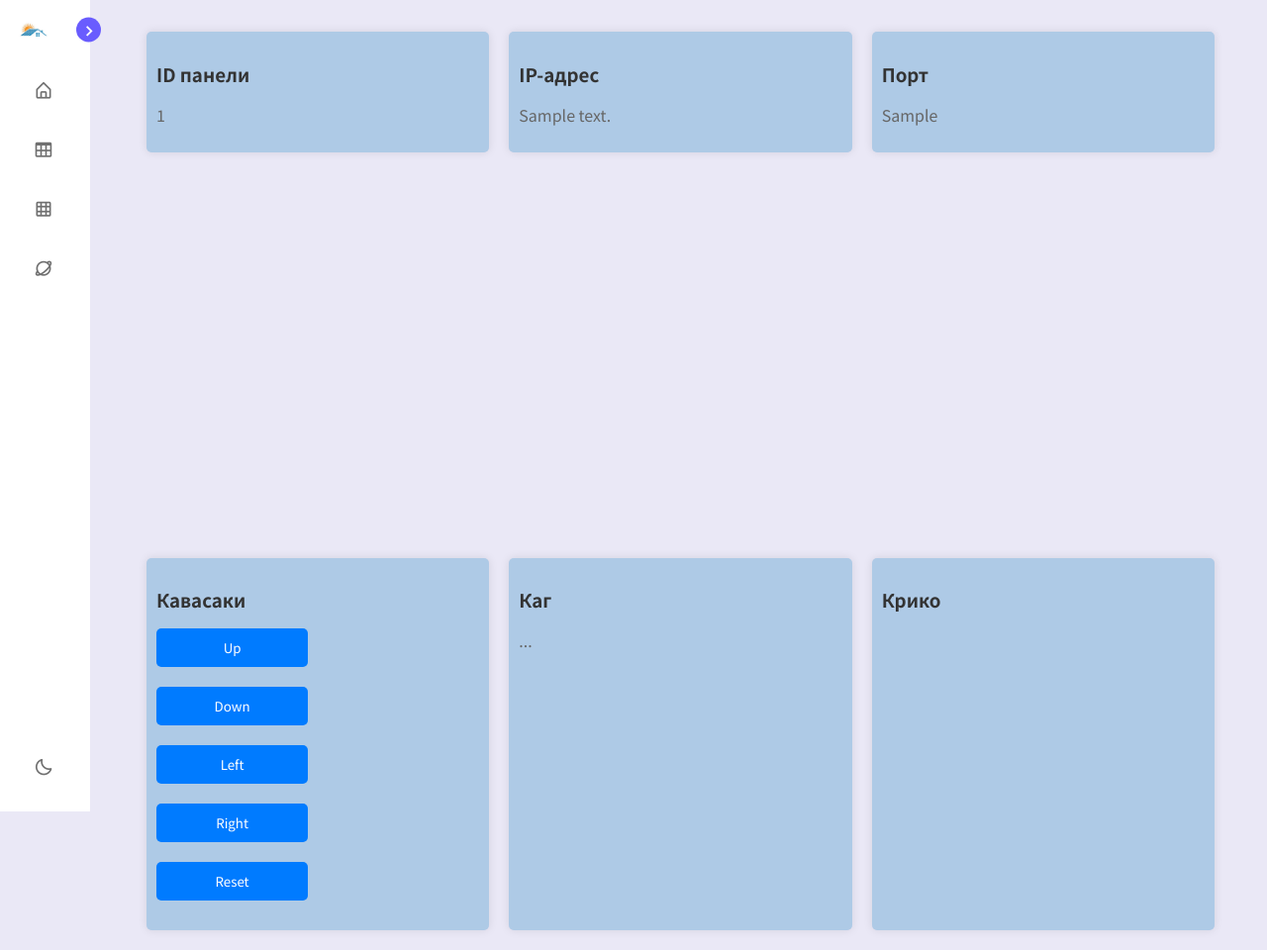
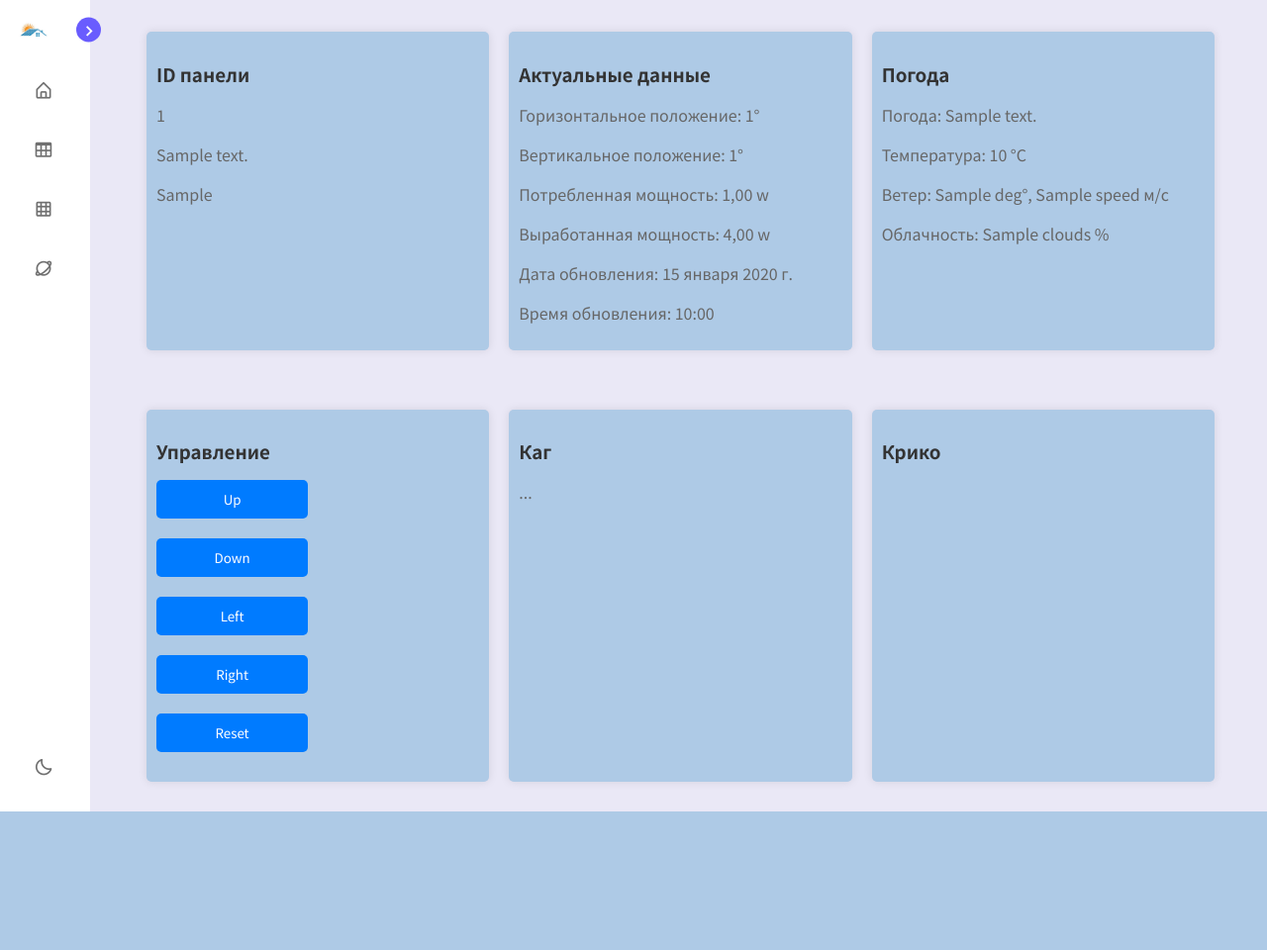
Before and after one commit to gingerswaltz/webServer, a Django app: page /panels/panel_detail?id=1 in a window 1280 px wide. Shown: the whole page at 99% size. After the commit the page ends 820 px from the top, so only its background shows below. Run offline with Django 5.2, Linux system fonts and the light colour scheme; tables that the repository leaves empty hold one stand-in row (values such as "Sample post"); a database or web service that is not in the repository returns one stand-in record (values such as "Sample title"); data that the repository does not hold is empty.

Commit message:
Погода, исправления
Убрал ненужный тег в base, добавил погоду к панели (Openweathermap)

```diff
--- a/iot/main/templates/base.html
+++ b/iot/main/templates/base.html
@@ -65,7 +65,7 @@
                     </div>
                     <div class="menu-text text">
                         <span class="text" style="margin-right: 10px">
-                        Ночной режим</text>
+                        Ночной режим
                     </div>
                     <div class="toggle-switch text">
                          <span class="switch"></span>
--- a/iot/main/templates/panel_detail.html
+++ b/iot/main/templates/panel_detail.html
@@ -5,23 +5,34 @@
     <div class="panel-block">
       <h3>ID панели</h3>
       <p>{{ panel.id }}</p>
+      <p>{{ panel.ip_address }}</p>
+      <p>{{ panel.port }}</p>
     </div>
     <div class="panel-block">
-      <h3>IP-адрес</h3>
-      <p>{{ panel.ip_address }}</p>
+      <h3>Актуальные данные</h3>
+      <p>Горизонтальное положение: {{ char.horizontal_position}}°</p>
+      <p>Вертикальное положение: {{ char.vertical_position }}°</p>
+      <p>Потребленная мощность: {{ char.consumed_power|floatformat:2 }} w</p>
+      <p>Выработанная мощность: {{ char.generated_power|floatformat:2 }} w</p>
+      <p>Дата обновления: {{ char.date }}</p>
+      <p>Время обновления: {{ char.time }}</p>
     </div>
     <div class="panel-block">
-      <h3>Порт</h3>
-      <p>{{ panel.port }}</p>
+      <h3>Погода</h3>
+      <p>Погода: {{ weather_data.weather.0.description }}</p>
+      <p>Температура: {{ weather_data.main.temp }} °C</p>
+      {% comment %} todo: градусы направления ветра преобразовать. {% endcomment %}
+      <p>Ветер: {{ weather_data.wind.deg }}°, {{ weather_data.wind.speed }} м/с</p>
+      <p>Облачность: {{ weather_data.clouds.all }} %</p>
     </div>
     <!-- Добавьте другие блоки по аналогии -->
   </div>
 </div>
 
-<div class="panel-line" style="padding-top: 350px">
+<div class="panel-line" >
   <div class="panel-info">
     <div class="panel-block">
-      <h3>Кавасаки</h3>
+      <h3>Управление</h3>
       <p>
         <!-- Контейнер для управляющих кнопок -->
       </p>
--- a/iot/main/views.py
+++ b/iot/main/views.py
@@ -128,6 +128,51 @@
     return render(request, "socket.html", {'night_mode': night_mode})
 
 
+
+
+# panel_detail.html
+def panel_detail(request):
+    night_mode = request.COOKIES.get('night_mode', 'off')
+    # Извлечение ID панели из GET-запроса
+    panel_id = request.GET.get('id')
+    # Самая последняя запись характеристик панели
+    characteristics = Characteristics.objects.filter(solar_panel_id=panel_id).latest('date', 'time')
+    # Получение объекта панели из базы данных или возврат 404, если такой панель не найдена
+    panel = get_object_or_404(Solar_Panel, id=panel_id)
+
+    city = 'Chita'
+    weather_data = get_weather(city)
+
+    context = {
+        'panel': panel,
+        'night_mode': night_mode,
+        'char' : characteristics,
+        'weather_data': weather_data,  # Передача данных о погоде в контекст
+    }
+
+    return render(request, "panel_detail.html", context)
+
+
+
+# погода с OpenWeatherMap
+def get_weather(city):
+    api_key = 'f8e3947fda7d5cb9ce646407ff31d731'
+    base_url = 'http://api.openweathermap.org/data/2.5/weather'
+
+    params = {
+        'q': city,
+        'appid': api_key,
+        'units': 'metric',  # Для получения погоды в метрической системе
+        'lang': 'ru',  # Добавляем параметр lang для получения данных на русском
+    }
+
+    response = requests.get(base_url, params=params)
+    weather_data = response.json()
+    print(weather_data)
+    return weather_data
+
+
+
 # функции сервера
 def get_connected_clients(request):
     response = requests.get(f"{SERVER_URL}/clients")
@@ -155,18 +200,3 @@
         return JsonResponse({"message": "Сообщение отправлено"})
     else:
         return JsonResponse({"error": "Ошибка при отправке сообщения"}, status=500)
-
-def panel_detail(request):
-    night_mode = request.COOKIES.get('night_mode', 'off')
-    # Извлечение ID панели из GET-запроса
-    panel_id = request.GET.get('id')
-
-    # Получение объекта панели из базы данных или возврат 404, если такой панель не найдена
-    panel = get_object_or_404(Solar_Panel, id=panel_id)
-
-    context = {
-        'panel': panel,
-        'night_mode': night_mode,
-    }
-
-    return render(request, "panel_detail.html", context)
```
